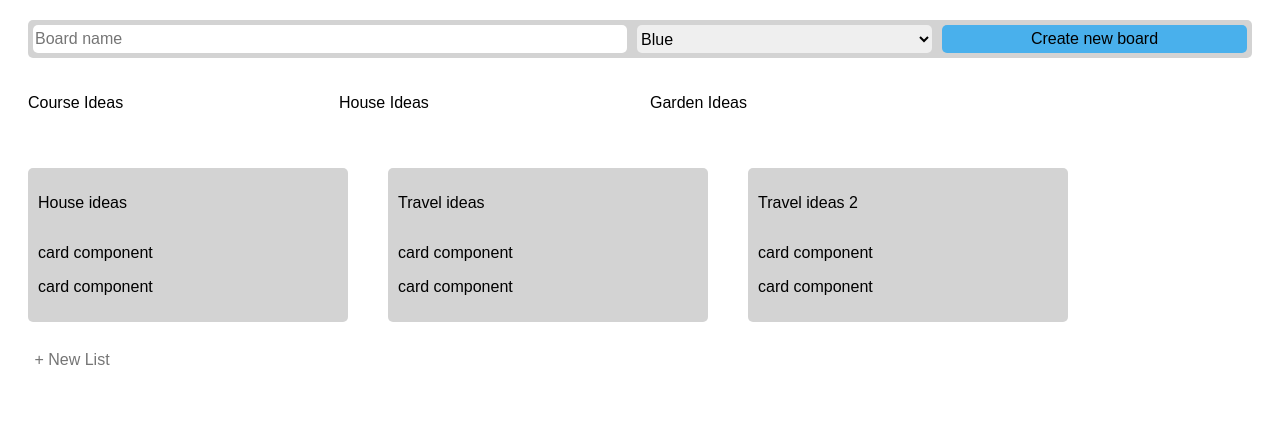
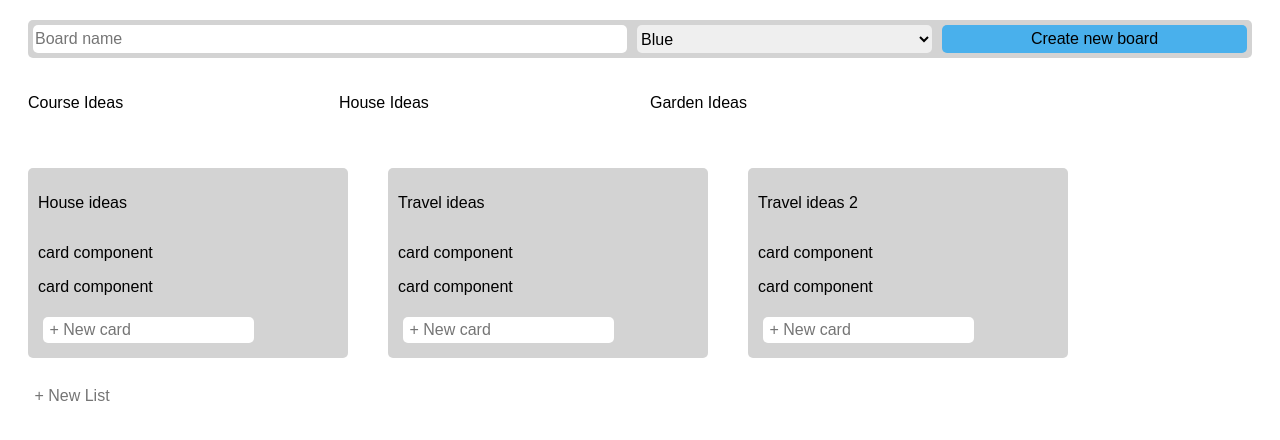
Before and after one commit to EndzheGalieva/react-trello, a React (Create React App) app: page / in a window 1280 px wide. Shown: the top 440 px of the page. Built offline with nearby package versions, Linux system fonts and the light colour scheme.

Commit message:
Create new card form

```diff
--- a/src/components/List.js
+++ b/src/components/List.js
@@ -3,6 +3,28 @@ import Card from './Card';
 import PropTypes from 'prop-types';
 
 class List extends React.Component {
+  state = {
+    currentCards: []
+  }
+  nameInput = React.createRef()
+  createNewCard = (e) => {
+    e.preventDefault()
+    const card = {
+      text: this.nameInput.current.value,
+      listId: 'abc123',
+      labels: [],
+      createAt: new Date()
+    }
+    if (card.text) {
+      this.setState(
+ {
+          currentCards:
+            [...this.state.currentCards, card]
+        })
+    }
+    this.nameInput.current.value = ''
+    console.log('new card added ' + card.text);
+  }
   render() {
     return (
       <div className="list">
@@ -14,6 +36,15 @@ class List extends React.Component {
            key={key}
            data={this.props.list.cards[key]} />
         ))}
+        <form
+          onSubmit={this.createNewCard}
+          className="new-card-wrapper">
+          <input
+          type="text"
+          ref={this.nameInput}
+          name="name"
+          placeholder=" + New card" />
+        </form>
       </div>
     )
   }
```
